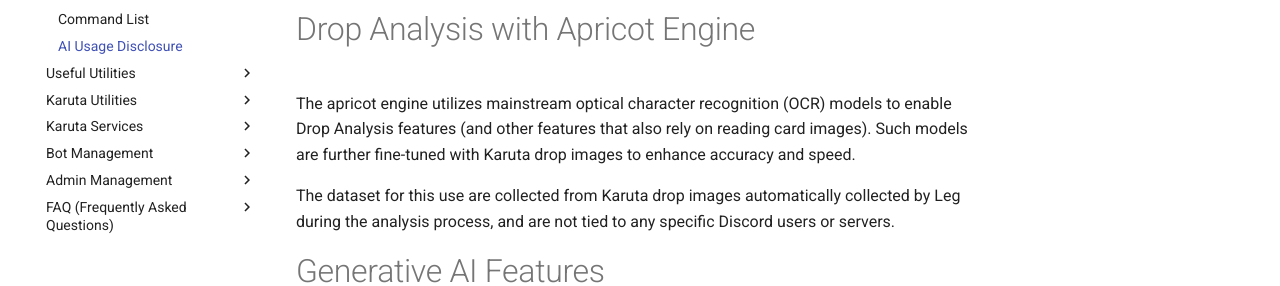
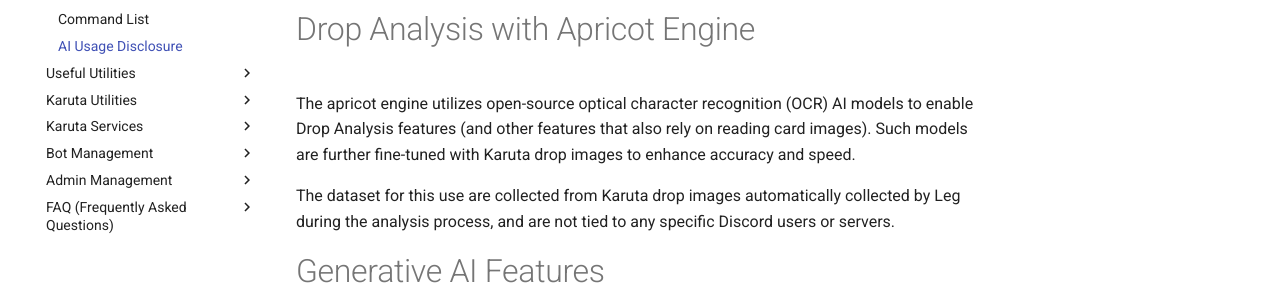
Before and after one commit to RyanCheddar/queens-right-leg, an MkDocs documentation site: the page built from docs/boring-stuff/ai-usage-disclosure.md, in a window 1280 px wide and 1205 px high. Shown: the part 326-612 px from the top of the window. Built offline with MkDocs 1.6.1 and Material for MkDocs 9.7.7, drawn with Linux system fonts in a browser that asks for light colours.

Commit message:
clarify ocr ai

```diff
--- a/docs/boring-stuff/ai-usage-disclosure.md
+++ b/docs/boring-stuff/ai-usage-disclosure.md
@@ -9,7 +9,7 @@
 
 # Drop Analysis with Apricot Engine
 
-The apricot engine utilizes mainstream optical character recognition (OCR) models to enable Drop Analysis features (and other features that also rely on reading card images). Such models are further fine-tuned with Karuta drop images to enhance accuracy and speed.
+The apricot engine utilizes open-source optical character recognition (OCR) AI models to enable Drop Analysis features (and other features that also rely on reading card images). Such models are further fine-tuned with Karuta drop images to enhance accuracy and speed.
 
 The dataset for this use are collected from Karuta drop images automatically collected by Leg during the analysis process, and are not tied to any specific Discord users or servers.
 
```
